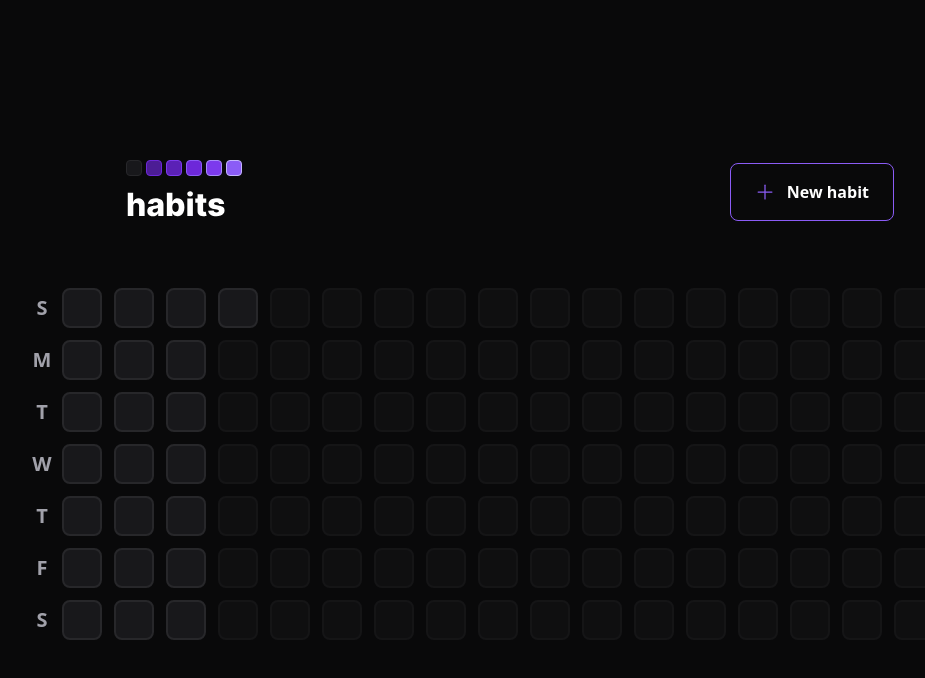
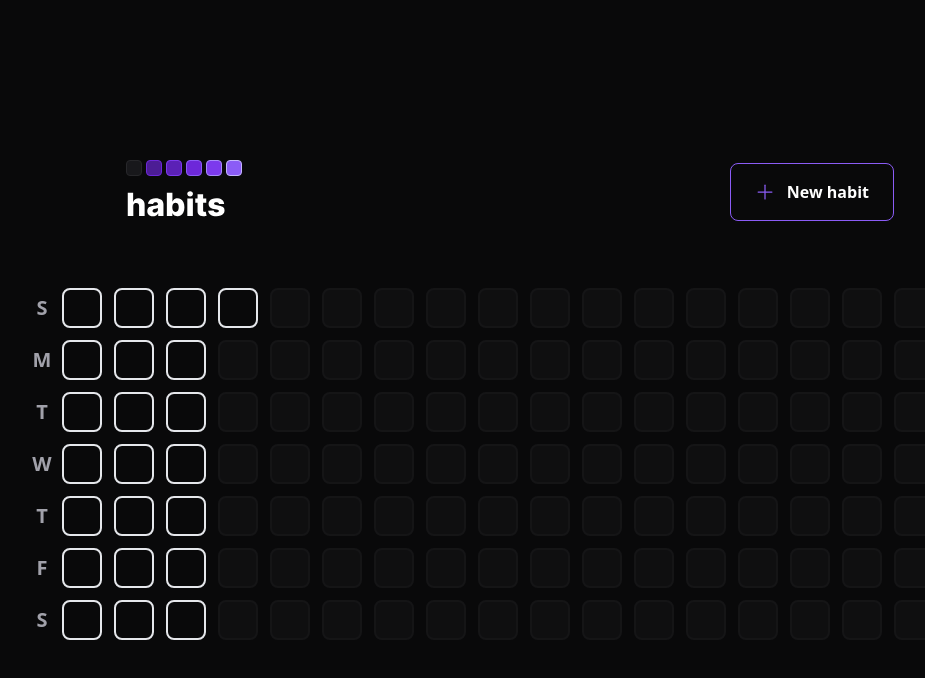
Before and after one commit to fuschini/habit_tracker, a React (Vite) app in the folder web/: page / in a window 1280 px wide. Shown: the top 678 px of the page, without its empty margins (130-1055 px from the left). Built offline with nearby package versions, Linux system fonts and the light colour scheme.

Commit message:
feat(front): add conditional bg color logic to HabitDay component

```diff
--- a/web/src/components/HabitDay.tsx
+++ b/web/src/components/HabitDay.tsx
@@ -1,21 +1,34 @@
 import * as Popover from '@radix-ui/react-popover';
+import clsx from 'clsx'
 import { ProgressBar } from './ProgressBar';
 
 interface HabitDayProps {
-    completed?: number
+    completed: number
+    amount: number
 }
 
-export function HabitDay(props: HabitDayProps) {
+export function HabitDay({ completed, amount }: HabitDayProps) {
+    const percentCompleted = Math.round((completed / amount) * 100)
+
     return (
         <Popover.Root>
-            <Popover.Trigger className="w-10 h-10 bg-zinc-900 border-2 border-zinc-800 rounded-lg" />
+            <Popover.Trigger
+                className={clsx('w-10 h-10 border-2 rounded-lg', {
+                    'bg-zinc-900 border-zinc-800 ': percentCompleted == 0,
+                    'bg-violet-900 border-violet-800': percentCompleted > 0 && percentCompleted < 20,
+                    'bg-violet-800 border-violet-700': percentCompleted >= 20 && percentCompleted < 40,
+                    'bg-violet-700 border-violet-600': percentCompleted >= 40 && percentCompleted < 60,
+                    'bg-violet-600 border-violet-500': percentCompleted >= 60 && percentCompleted < 80,
+                    'bg-violet-500 border-violet-400': percentCompleted >= 80,
+                })}
+            />
 
             <Popover.Portal>
                 <Popover.Content className='min-w-[320px] p-6 rounded-2xl bg-zinc-900 flex flex-col'>
                     <span className='font-semibold text-zinc-400'>zeca-feira</span>
                     <span className='mt-1 font-extrabold leading-tight text-3xl'>30/01</span>
 
-                    <ProgressBar progress={55} />
+                    <ProgressBar progress={percentCompleted} />
 
                     <Popover.Arrow height={8} width={16} className='fill-zinc-900' />
                 </Popover.Content>
```
